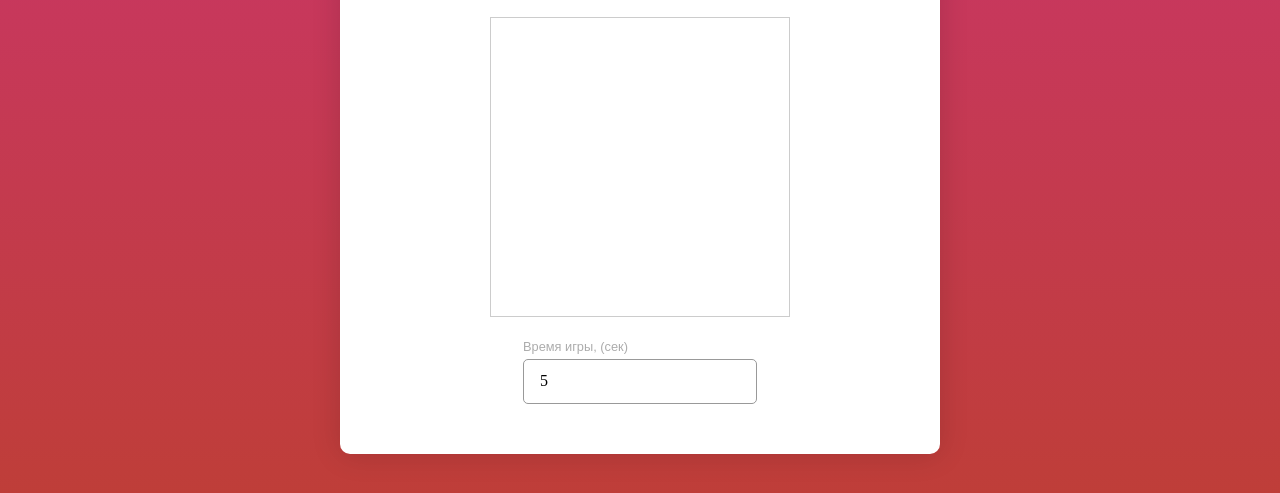
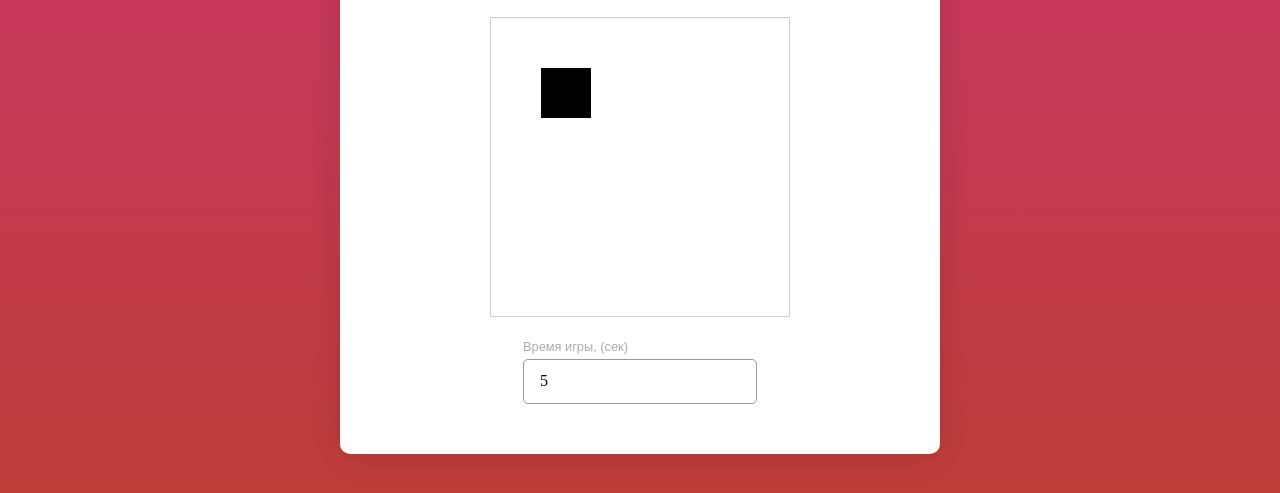
Before and after one commit to sergey-glushakov/jumpingSquareApp, a plain HTML site: page index.html in a window 1280 px wide. Both pictures are taken after a click on the button "Начать". Shown: the part 213-706 px from the top of the page. Drawn offline with Linux system fonts and the light colour scheme.

Commit message:
create square

```diff
--- a/index.js
+++ b/index.js
@@ -1,13 +1,37 @@
 let $start = document.querySelector('#start');
 let $game = document.querySelector('#game');
-$start.addEventListener('click', startGame)
+
+let score = 0;
 
 function startGame() {
-  $game.style.backgroundColor = "#fff";
+  $game.style.backgroundColor = '#fff';
   $start.classList.add('hide');
   renderBox();
 }
 
-function renderBox(){
+function renderBox() {
+  $game.innerHTML = '';
+  let box = document.createElement('div');
 
+  box.style.height = box.style.width = '50px';
+  box.style.position = 'absolute';
+  box.style.backgroundColor = '#000';
+  box.style.top = '50px';
+  box.style.left = '50px';
+  box.style.cursor = 'pointer';
+  box.setAttribute('data-box', true);
+
+
+  $game.insertAdjacentElement('afterbegin', box);
 }
+
+function handleBoxClick(event) {
+  if (event.target.dataset.box) {
+    score = score + 1;
+    renderBox();
+  }
+  ;
+}
+
+$start.addEventListener('click', startGame);
+$game.addEventListener('click', handleBoxClick);
```
Also changed, not shown: index.html (+1 -1 lines).
